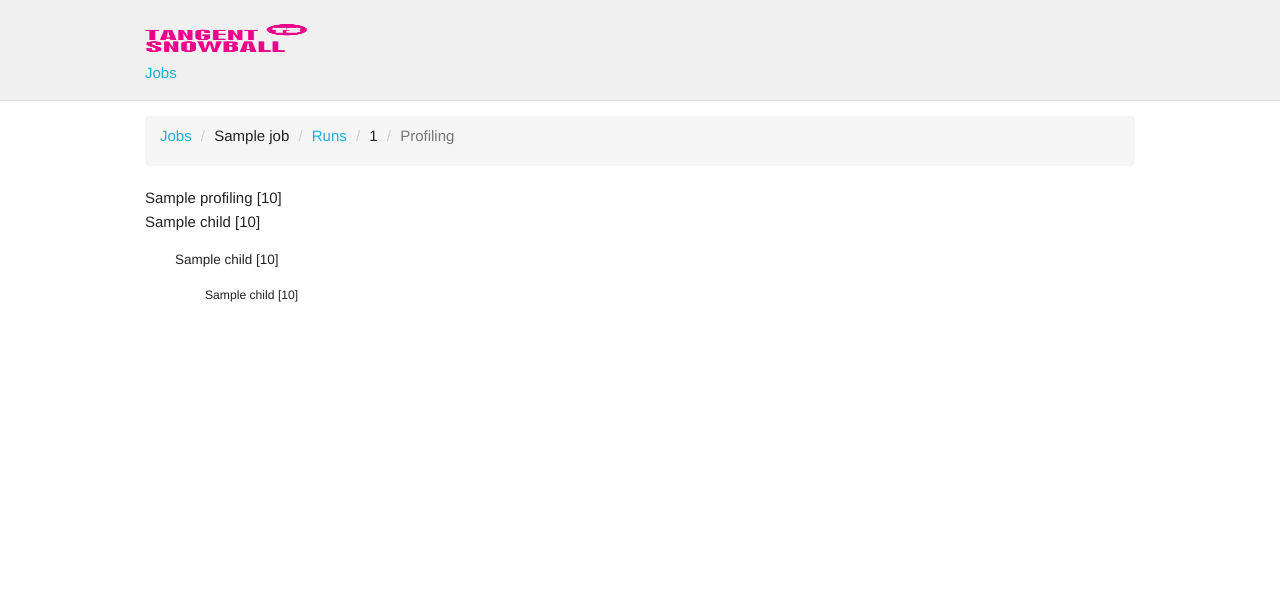
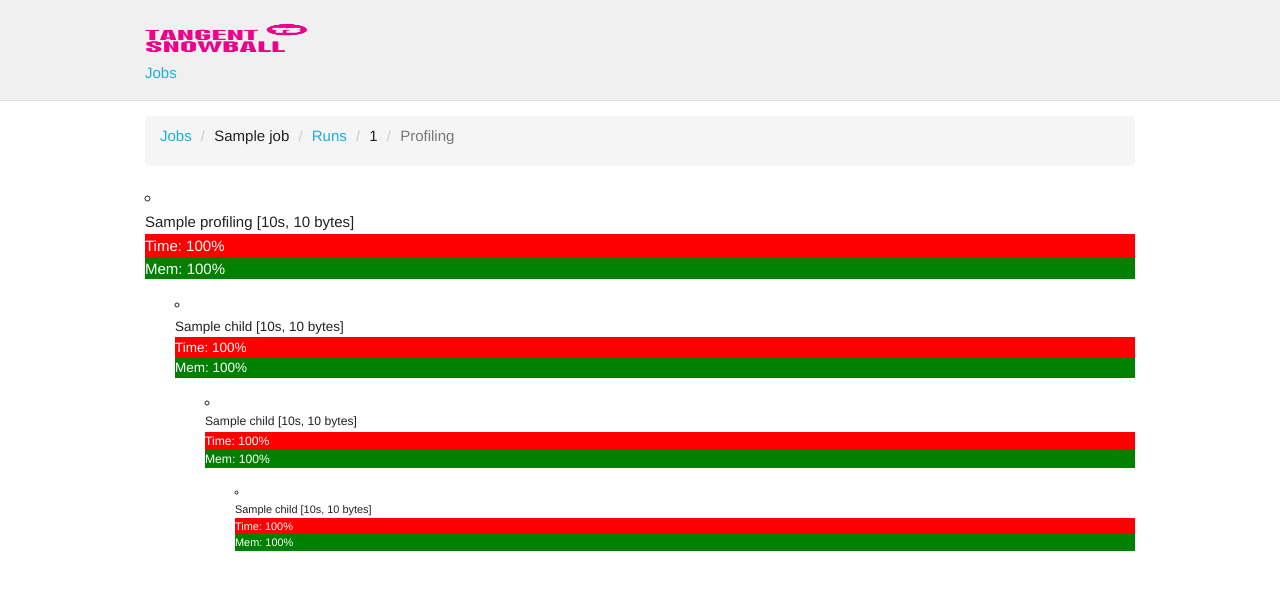
Before and after one commit to tangentlabs/sonny-dashboard, a Django app: template www/templates/jobs/runs/profiling.html in a window 1280 px wide. Shown: the top 590 px of the page. Run offline with Django 3.2, Linux system fonts and the light colour scheme; the template is opened without the code that fills it: most values are stand-ins (such as "Sample title", 1, 10 or a date in 2020); some libraries are stand-ins or nearby versions.

Commit message:
Display memory profiling, percentage bars

```diff
--- a/www/static/css/jobs.css
+++ b/www/static/css/jobs.css
@@ -17,3 +17,25 @@
     content: "\25b6";
     color: yellow;
 }
+
+.profiling-duration-bar {
+    background-color: red;
+    color: white;
+    height: 1.5em;
+    overflow: hidden;
+}
+
+.profiling-duration-bar:before {
+    content: "Time:";
+}
+
+.profiling-memory-bar {
+    background-color: green;
+    color: white;
+    height: 1.5em;
+    overflow: hidden;
+}
+
+.profiling-memory-bar:before {
+    content: "Mem:";
+}
--- a/www/templates/jobs/runs/partials/profiling_section.html
+++ b/www/templates/jobs/runs/partials/profiling_section.html
@@ -1,8 +1,22 @@
+<li>
     <div>
-    {{ section.name }} [{{ section.duration }}]
+        {{ section.name }} [{{ section.duration }}s, {{ section.memory|filesizeformat }}]
+        {% if total_duration %}
+            <div class="profiling-duration-bar"
+                 style="width: {% widthratio section.duration total_duration 100 %}%;">
+                {% widthratio section.duration total_duration 100 %}%
+            </div>
+        {% endif %}
+        {% if total_memory %}
+            <div class="profiling-memory-bar"
+                 style="width: {% widthratio section.memory total_memory 100 %}%;">
+                {% widthratio section.memory total_memory 100 %}%
+            </div>
+        {% endif %}
     </div>
     <ul>
         {% for child in section.sections %}
-        {% include "jobs/runs/partials/profiling_section.html" with section=child %}
+            {% include "jobs/runs/partials/profiling_section.html" with total_duration=total_duration total_memory=total_memory section=child %}
         {% endfor %}
     </ul>
+</li>
--- a/www/templates/jobs/runs/profiling.html
+++ b/www/templates/jobs/runs/profiling.html
@@ -15,5 +15,7 @@
 {% endblock %}
 
 {% block page_content %}
-    {% include "jobs/runs/partials/profiling_section.html" with section=object.profiling %}
+    <ul>
+        {% include "jobs/runs/partials/profiling_section.html" with total_duration=object.profiling.duration total_memory=object.profiling.memory section=object.profiling %}
+    </ul>
 {% endblock %}
```
Lines whose indentation alone changed are shown as unchanged.
